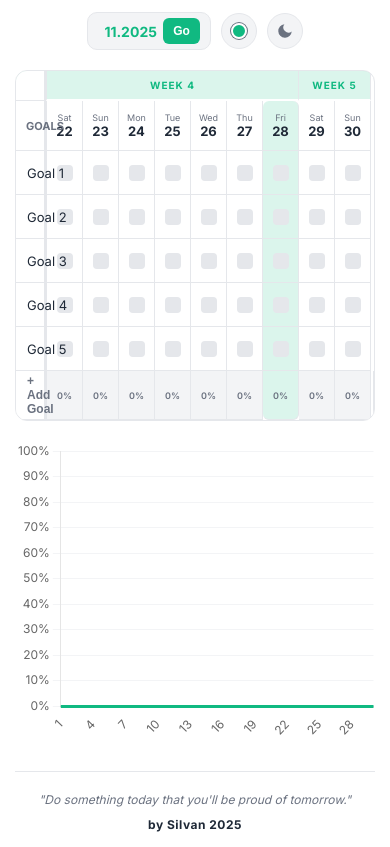
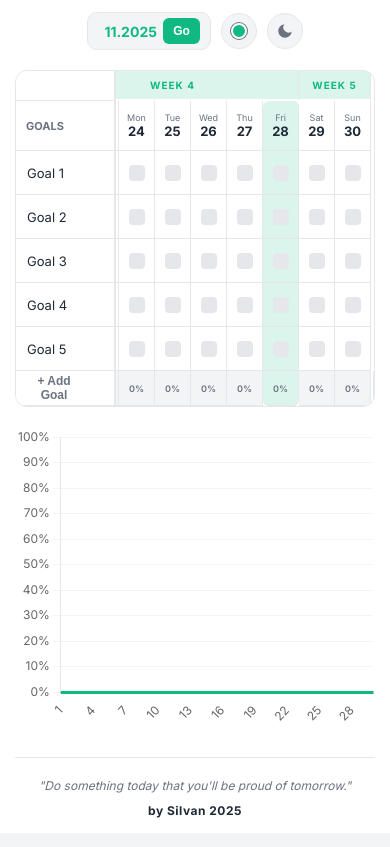
Before and after one commit to YamahaWR450/my-goals, a plain HTML site: page index.html in a window 390 px wide. Shown: the part 85-932 px from the top of the page. Drawn offline with nearby package versions, Linux system fonts and the light colour scheme.

Commit message:
Update index.html

```diff
--- a/index.html
+++ b/index.html
@@ -90,7 +90,7 @@
         }
 
         @media (max-width: 480px) {
-            :root { --col-width: 30px; } /* Make goal column narrower on small phones */
+            :root { --col-width: 100px; } /* Make goal column narrower on small phones */
             .goal-input { font-size: 12px; }
             .check-cell { min-width: 32px; }
             .day-num { font-size: 12px; }
@@ -171,6 +171,20 @@
             position: sticky; left: 0; z-index: 20; background-color: var(--card-bg);
             width: var(--col-width); min-width: var(--col-width); max-width: var(--col-width);
             border-right: 2px solid var(--border);
+            pointer-events: none;
+        }
+
+        .sticky-col-content {
+            pointer-events: auto;
+            height: 100%;
+            display: flex;
+            align-items: center;
+        }
+
+        @media (max-width: 768px) { /* Restrict clickable area on mobile */
+            .sticky-col-content {
+                width: 75%;
+            }
         }
 
         .week-cell {
@@ -490,6 +504,7 @@
             let rowWeek = table.insertRow();
             let spacer = rowWeek.insertCell();
             spacer.className = "sticky-col";
+            spacer.innerHTML = `<div class="sticky-col-content"></div>`;
 
             let currentDay = 1;
             let weekCount = 1;
@@ -509,7 +524,7 @@
             let rowDays = table.insertRow();
             let cellH = rowDays.insertCell();
             cellH.className = 'sticky-col header-col-goals';
-            cellH.innerText = "GOALS";
+            cellH.innerHTML = `<div class="sticky-col-content">GOALS</div>`;
 
             const today = new Date();
             const isCurrentMonth = today.getFullYear() === year && today.getMonth() === month;
@@ -573,9 +588,11 @@
             let cellName = row.insertCell();
             cellName.className = 'sticky-col';
             cellName.innerHTML = `
-                <div class="goal-wrapper">
-                    <input type="text" class="goal-input" value="${goalName}" placeholder="Neues Ziel...">
-                    <button class="btn-delete-goal" onclick="deleteGoalRow(this)" title="Ziel löschen">&times;</button>
+                <div class="sticky-col-content">
+                    <div class="goal-wrapper">
+                        <input type="text" class="goal-input" value="${goalName}" placeholder="Neues Ziel...">
+                        <button class="btn-delete-goal" onclick="deleteGoalRow(this)" title="Ziel löschen">&times;</button>
+                    </div>
                 </div>
             `;
 
@@ -659,7 +676,7 @@
             row.id = 'score-row';
             let cellLabel = row.insertCell();
             cellLabel.className = 'sticky-col score-label';
-            cellLabel.innerHTML = `<button class="btn-add-goal-score" onclick="addNewGoal()">+ Add Goal</button>`;
+            cellLabel.innerHTML = `<div class="sticky-col-content"><button class="btn-add-goal-score" onclick="addNewGoal()">+ Add Goal</button></div>`;
 
             const today = new Date();
             const dateInput = document.getElementById('dateInput').value.split('.');
```
